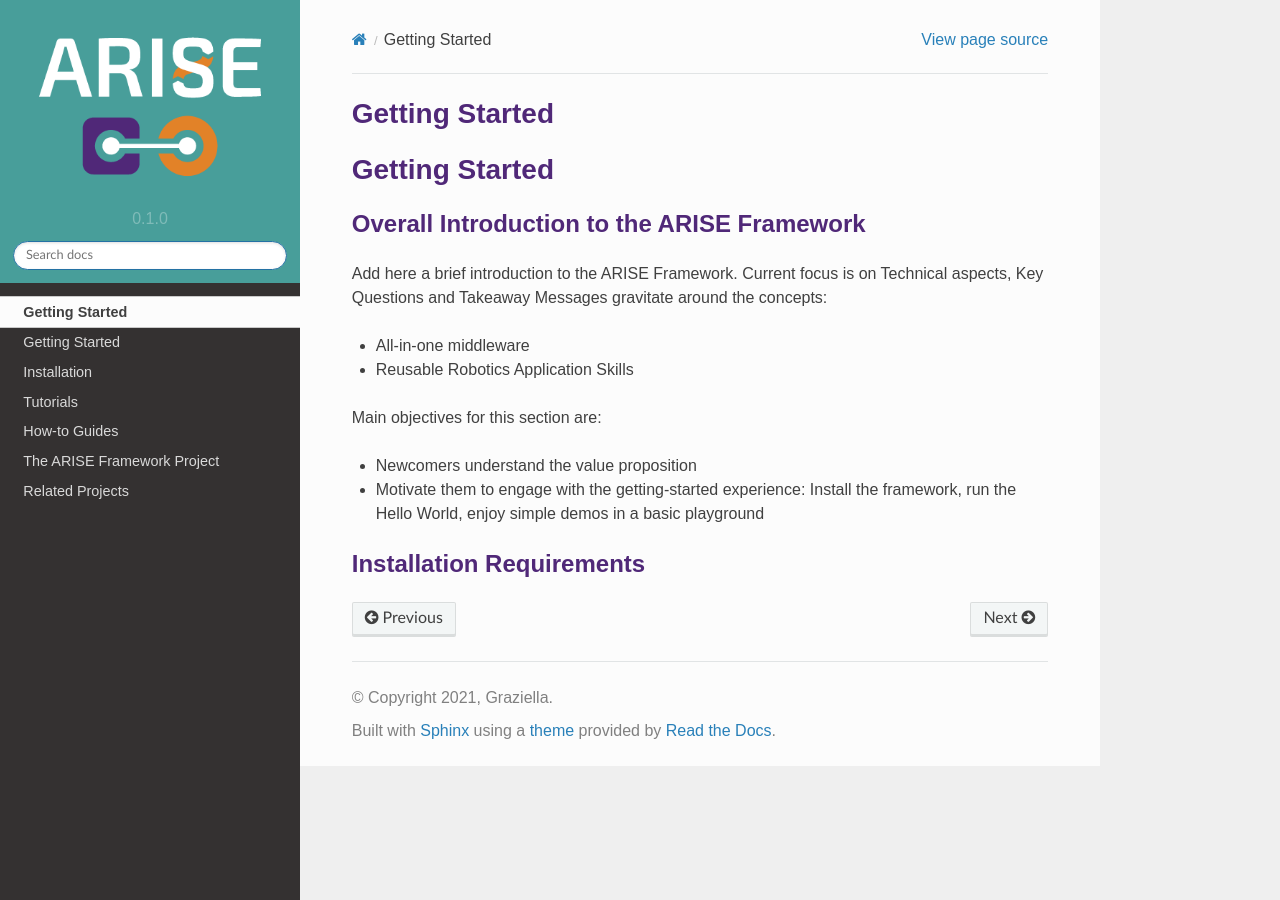
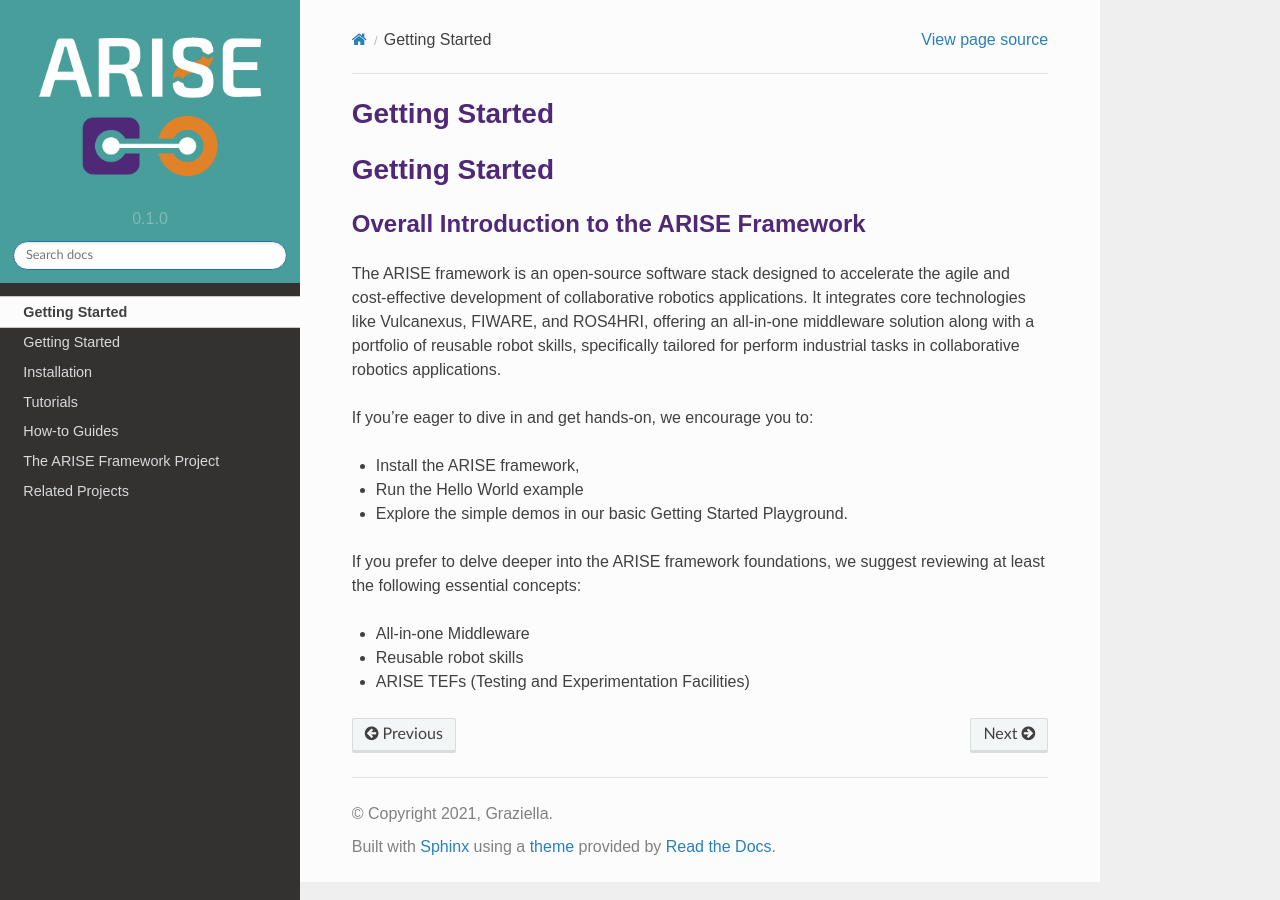
Before and after one commit to agileHRI/arise_documentation, a Sphinx documentation site: the page built from docs/source/getting-started.rst, in a window 1280 px wide. Built offline with Sphinx 7.4.7 and the Read the Docs theme 2.0.0, drawn with Linux system fonts in a browser that asks for light colours.

Commit message:
Add: 'Overall Intruction' section

```diff
--- a/docs/source/getting-started.rst
+++ b/docs/source/getting-started.rst
@@ -7,19 +7,19 @@ Getting Started
 .. _overall_introduction:
 Overall Introduction to the ARISE Framework
 -------------------------------------------
-Add here a brief introduction to the ARISE Framework. Current focus is on Technical aspects,
-Key Questions and Takeaway Messages gravitate around the concepts:
+The ARISE framework is an open-source software stack designed to accelerate the agile and cost-effective
+development of collaborative robotics applications. It integrates core technologies like Vulcanexus, FIWARE, and ROS4HRI,
+offering an all-in-one middleware solution along with a portfolio of reusable robot skills, specifically tailored for
+perform industrial tasks in collaborative robotics applications.
 
-- All-in-one middleware
+If you’re eager to dive in and get hands-on, we encourage you to:
 
-- Reusable Robotics Application Skills
+* Install the ARISE framework,
+* Run the Hello World example
+* Explore the simple demos in our basic Getting Started Playground.
 
-Main objectives for this section are:
+If you prefer to delve deeper into the ARISE framework foundations, we suggest reviewing at least the following essential concepts:
 
-- Newcomers understand the value proposition
-
-- Motivate them to engage with the getting-started experience: Install the framework, run the Hello World, enjoy simple demos in a basic playground
-
-.. _installation_requirements:
-Installation Requirements
--------------------------
+* All-in-one Middleware
+* Reusable robot skills
+* ARISE TEFs (Testing and Experimentation Facilities)
```
